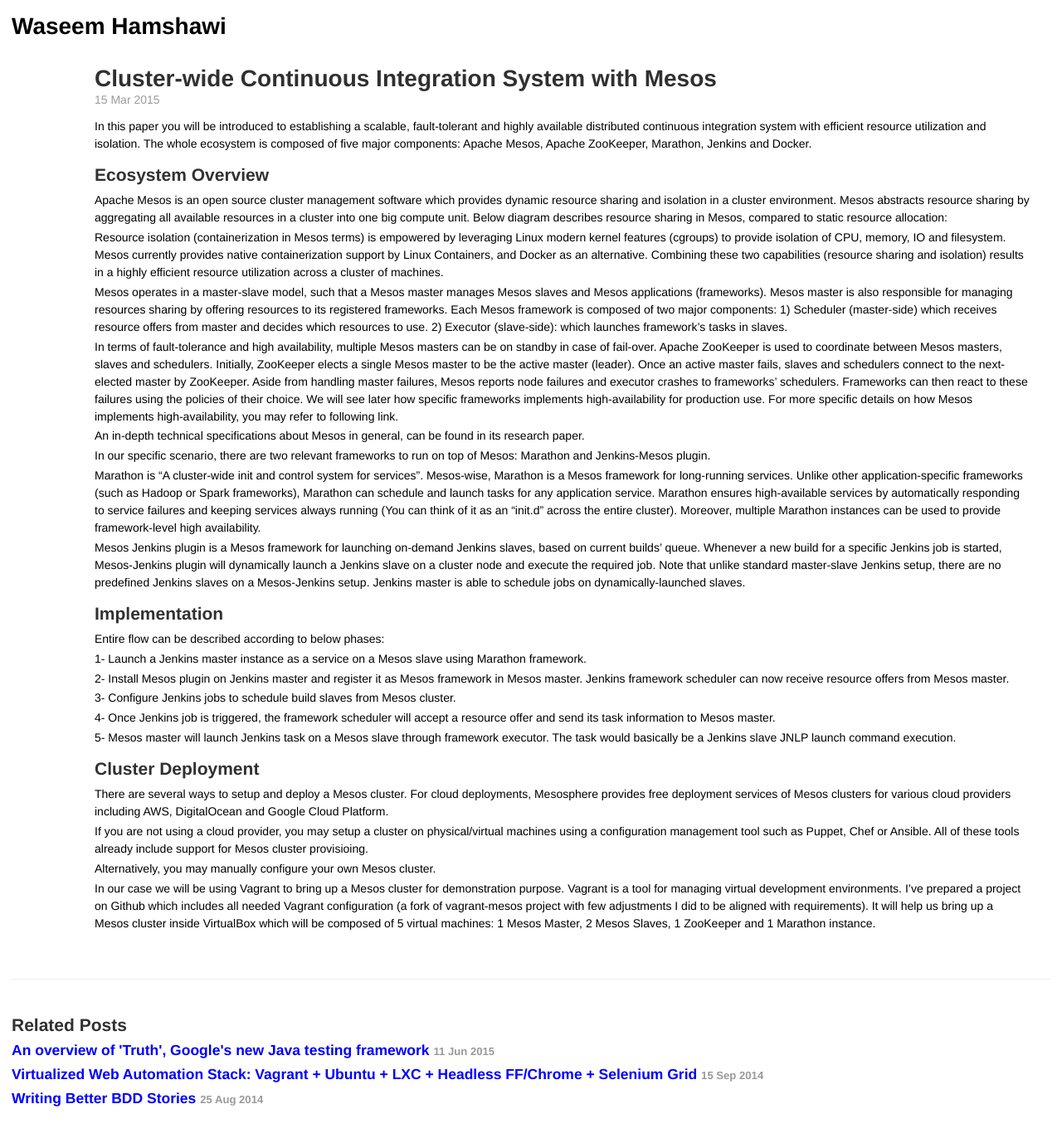
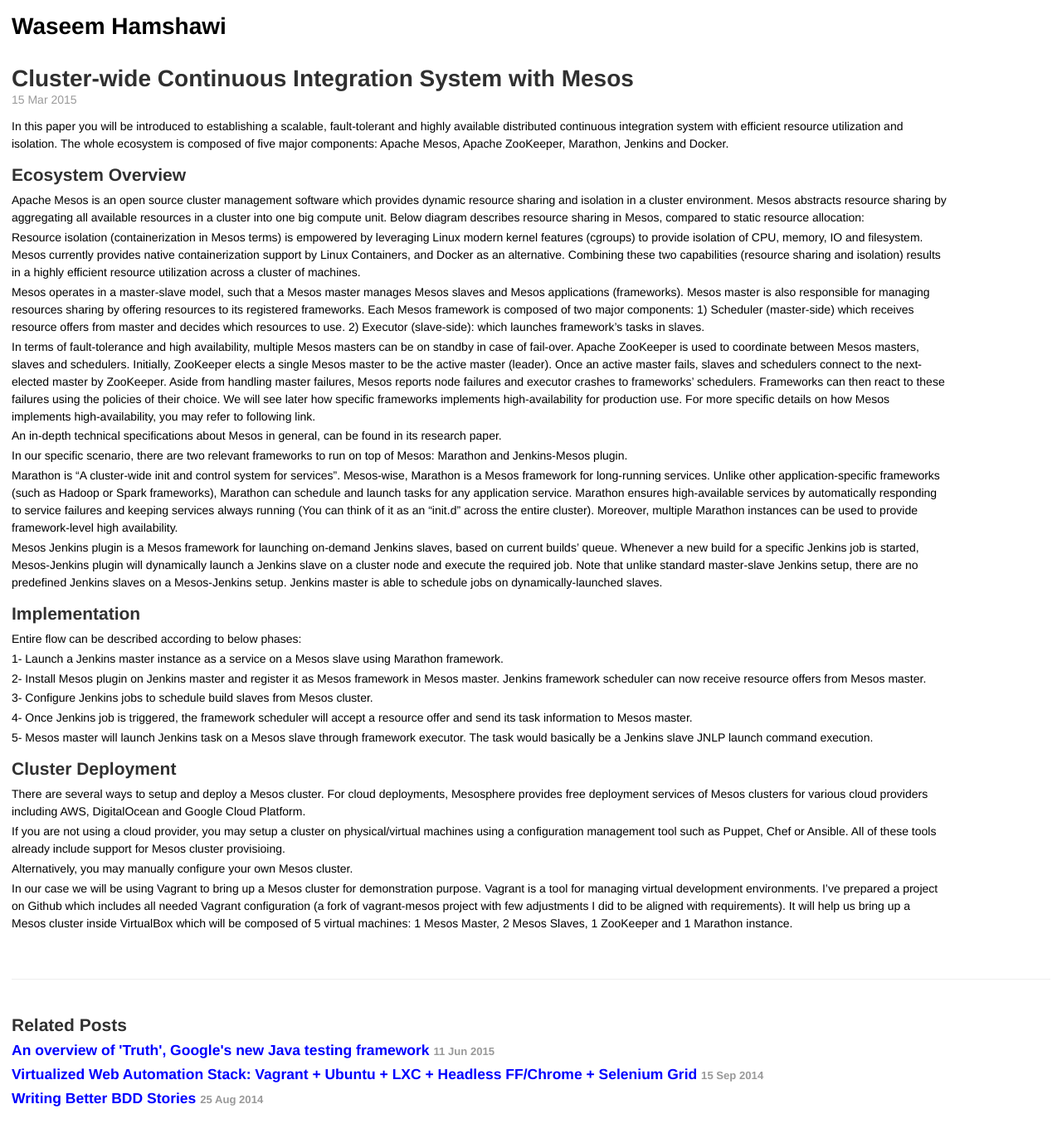
Before and after one commit to waseemh/waseemh.github.io_F, a Jekyll site: the page built from _posts/2015-03-15-cluster-wideci-system-mesos-jenkins.md, in a window 1280 px wide. Shown: the whole page at 83% size. Built offline with Jekyll 4.4.1, drawn with Linux system fonts in a browser that asks for light colours; Markdown is read by kramdown in place of the engine named in the settings.

Commit message:
Update poole.css

```diff
--- a/public/css/poole.css
+++ b/public/css/poole.css
@@ -311,7 +311,7 @@
 
 .page,
 .post {
-  margin-bottom: 4em; margin-left: 100px;
+  margin-bottom: 4em;
 }
 
 .post {  max-width: 90%; }
```
